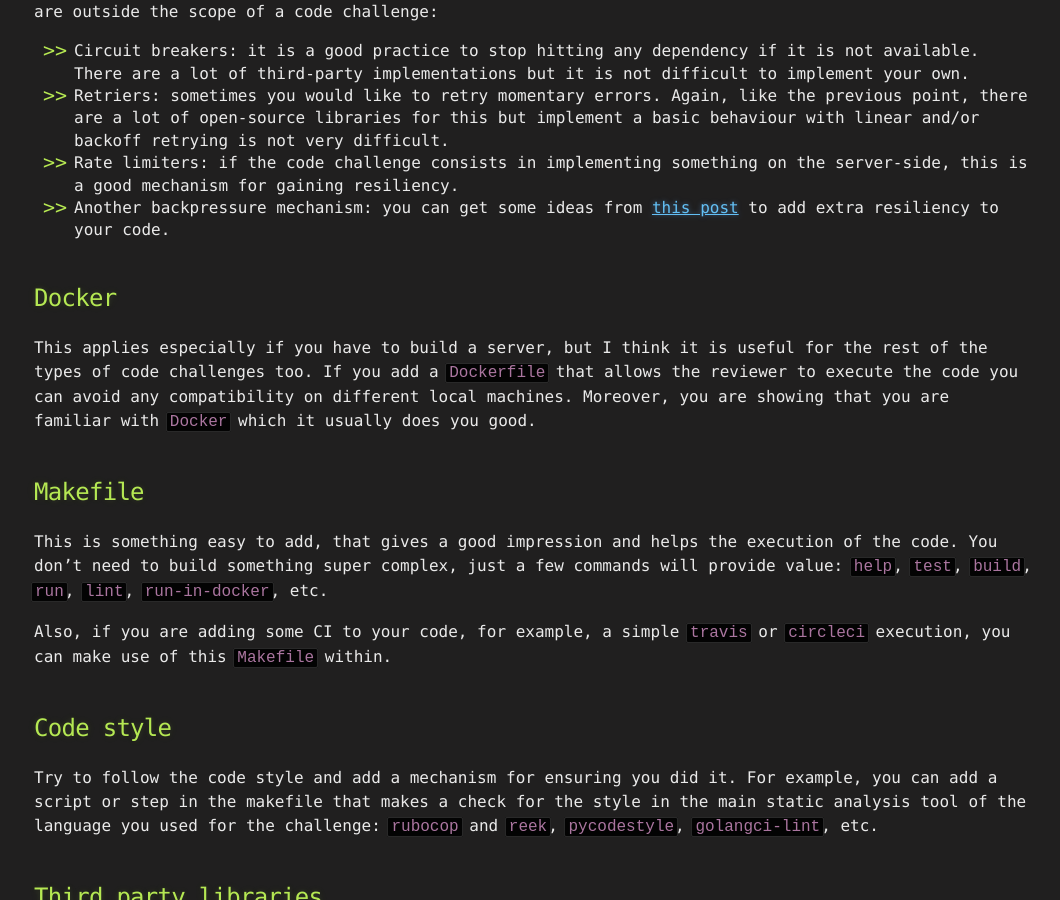
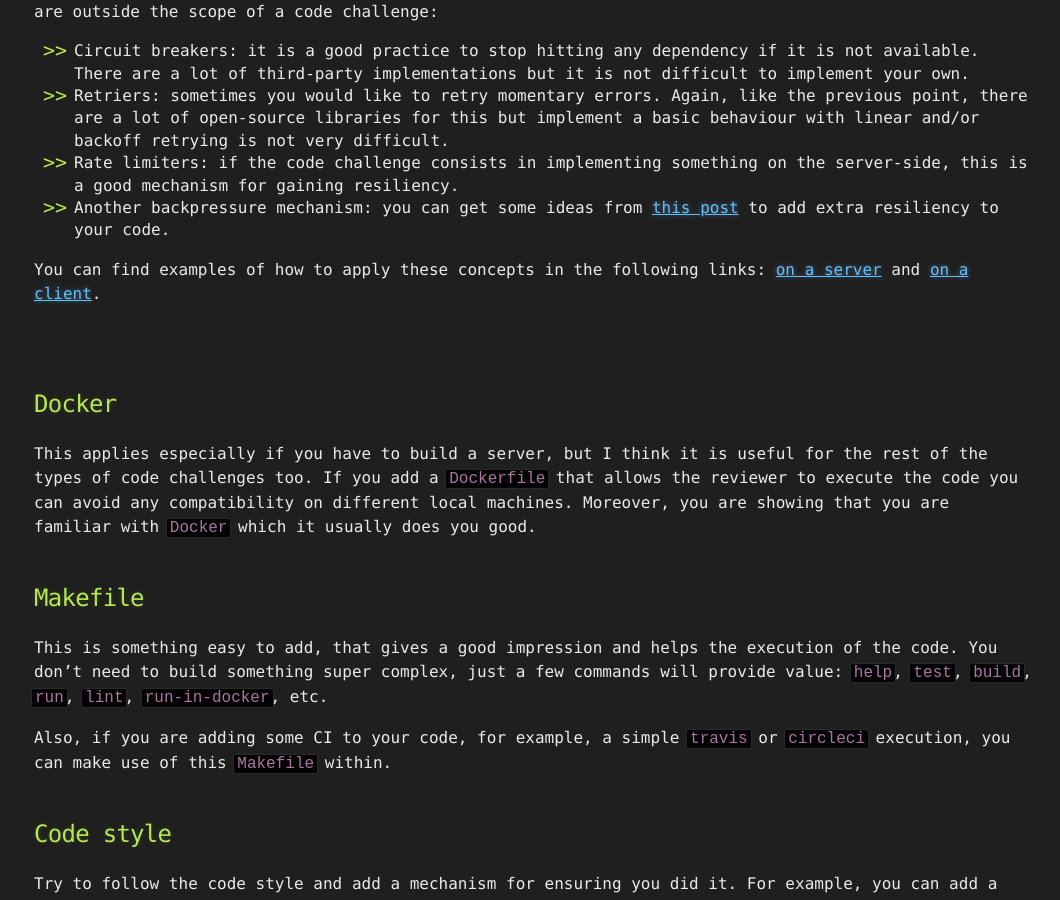
Before and after one commit to ZeusPerez/the-manolin, a Jekyll site: the page built from _posts/2021-10-21-code-challenge-my-tips.md, in a window 1280 px wide and 900 px high, scrolled down 4541 px. Shown: the whole window, without its empty margins (106-1166 px from the left). Built offline with Jekyll 4.4.1, drawn with Linux system fonts in a browser that asks for light colours.

Commit message:
Add examples for resiliency

```diff
--- a/_posts/2021-10-21-code-challenge-my-tips.md
+++ b/_posts/2021-10-21-code-challenge-my-tips.md
@@ -98,6 +98,9 @@ Additionally, there are some other mechanisms that are relatively easy to implem
 - Retriers: sometimes you would like to retry momentary errors. Again, like the previous point, there are a lot of open-source libraries for this but implement a basic behaviour with linear and/or backoff retrying is not very difficult.
 - Rate limiters: if the code challenge consists in implementing something on the server-side, this is a good mechanism for gaining resiliency.
 - Another backpressure mechanism:  you can get some ideas from [this post](https://medium.com/@jayphelps/backpressure-explained-the-flow-of-data-through-software-2350b3e77ce7) to add extra resiliency to your code.
+
+You can find examples of how to apply these concepts in the following links: [on a server](https://ieftimov.com/post/make-resilient-golang-net-http-servers-using-timeouts-deadlines-context-cancellation/) and [on a client](https://medium.com/@_jesus_rafael/making-http-client-more-resilient-in-go-d24c66a64bd1).
+
 <br/><br/>
 
 ## Docker
```
